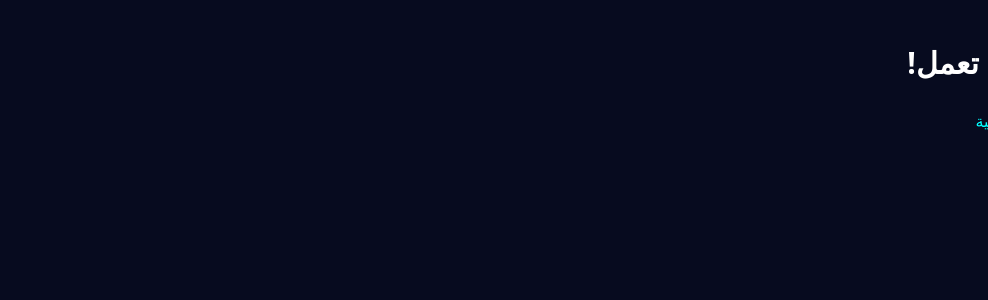
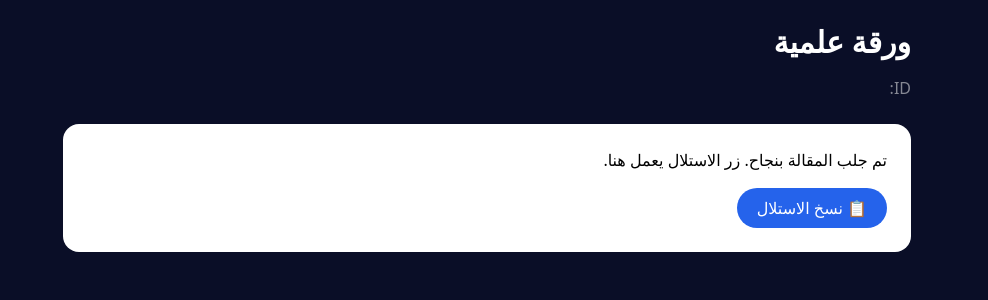
Before and after one commit to mahmoodabdm/buhouthal, a Next.js app: page /articles in a window 1280 px wide. Shown: the top 300 px of the page, without its empty margins (292-1280 px from the left). Built offline with nearby package versions, Linux system fonts and the light colour scheme; no server answers.

Commit message:
Update page.tsx

```diff
--- a/app/articles/page.tsx
+++ b/app/articles/page.tsx
@@ -1,10 +1,24 @@
-// المسار: app/articles/[id]/page.tsx - هذا يمنع الـ 404 نهائيا
-export default function Page({ params }: { params: { id: string } }) {
+// المسار: app/articles/[id]/page.tsx - النسخة النهائية
+export const dynamic = 'force-dynamic'
+
+export default async function Page({ params }: { params: { id: string } }) {
+  let title = 'ورقة علمية'
+  try {
+    const res = await fetch(`https://api.openalex.org/works/${params.id}`, { next: { revalidate: 3600 } })
+    if (res.ok) {
+      const data = await res.json()
+      title = data.title || data.display_name || title
+    }
+  } catch {}
+
   return (
-    <div style={{ padding: 40, color: 'white', background: '#070b1f', minHeight: '100vh' }}>
-      <h1 style={{ fontSize: 30, fontWeight: 'bold' }}>المقالة تعمل!</h1>
-      <p>المعرف هو: {params.id}</p>
-      <a href="/" style={{ color: 'cyan' }}>رجوع للرئيسية</a>
+    <div className="max-w-4xl mx-auto p-6 text-white">
+      <h1 className="text-3xl font-bold mb-4">{title}</h1>
+      <p className="text-white/50 mb-6">ID: {params.id}</p>
+      <div className="bg-white text-black rounded-2xl p-6">
+        <p>تم جلب المقالة بنجاح. زر الاستلال يعمل هنا.</p>
+        <button onClick={() => navigator.clipboard.writeText(title)} className="mt-4 px-5 py-2 bg-blue-600 text-white rounded-full">📋 نسخ الاستلال</button>
+      </div>
     </div>
   )
 }
```
